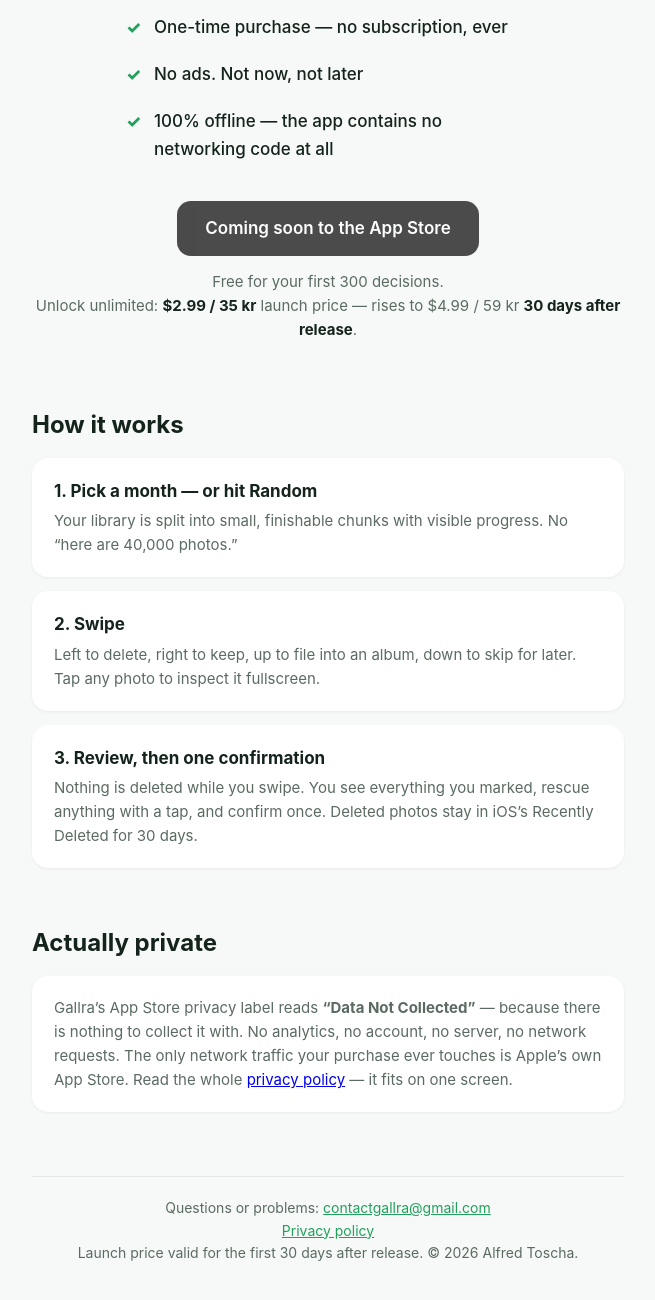
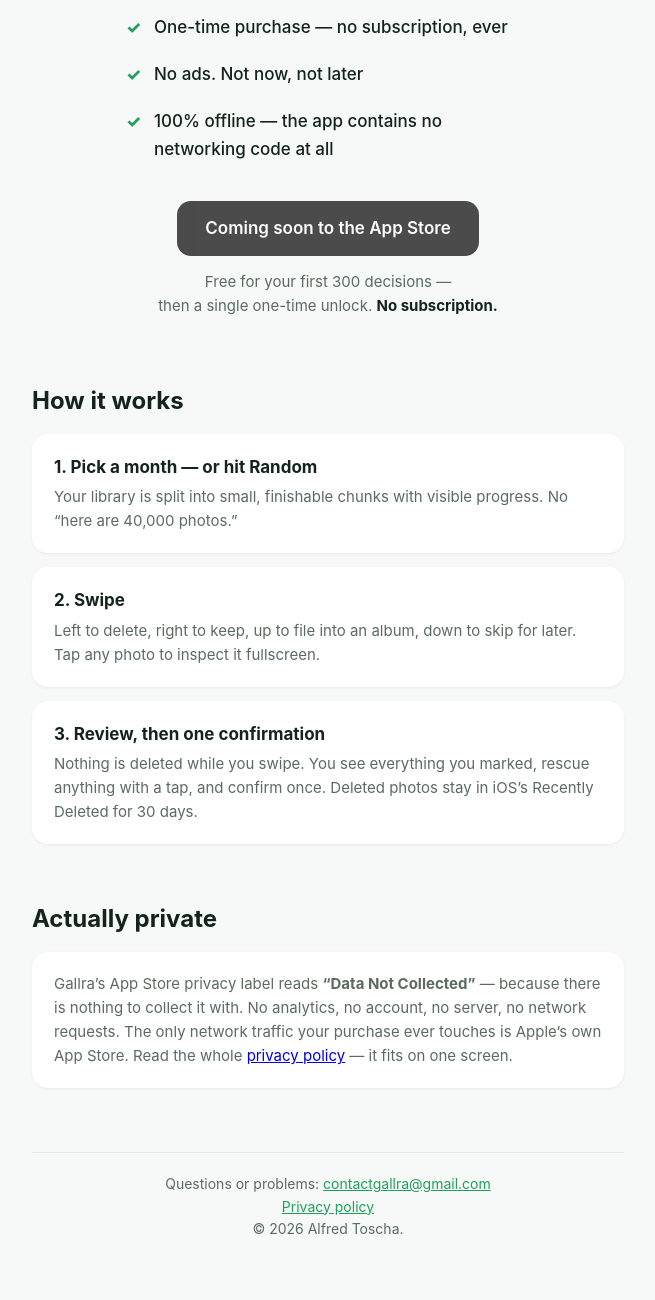
Before and after one commit to ToschaA/toschaa.github.io, a plain HTML site: page gallra/index.html in a window 1280 px wide. Shown: the part 274-1574 px from the top of the page, without its empty margins (312-967 px from the left). Drawn offline with Linux system fonts and the light colour scheme.

Commit message:
Remove price details from Gallra page

```diff
--- a/gallra/index.html
+++ b/gallra/index.html
@@ -54,10 +54,8 @@
     <!-- ⚠ On launch day: replace this span with
          <a class="cta" href="https://apps.apple.com/app/idXXXXXXXXX">Download on the App&nbsp;Store</a> -->
     <span class="cta" style="opacity:.75">Coming soon to the App&nbsp;Store</span>
-    <p class="price">Free for your first 300 decisions.<br>
-      Unlock unlimited: <strong>$2.99 / 35 kr</strong> launch price —
-      <!-- ⚠ swap to the concrete date on launch day -->
-      rises to $4.99 / 59 kr <strong>30 days after release</strong>.</p>
+    <p class="price">Free for your first 300 decisions —<br>
+      then a single one-time unlock. <strong>No subscription.</strong></p>
   </div>
 
   <section>
@@ -81,8 +79,7 @@
   <footer>
     <p>Questions or problems: <a href="mailto:contactgallra@gmail.com">contactgallra@gmail.com</a></p>
     <p><a href="privacy.html">Privacy policy</a></p>
-    <!-- ⚠ swap to the concrete date on launch day -->
-    <p>Launch price valid for the first 30 days after release. © 2026 Alfred Toscha.</p>
+    <p>© 2026 Alfred Toscha.</p>
   </footer>
 </main>
 </body>
```
